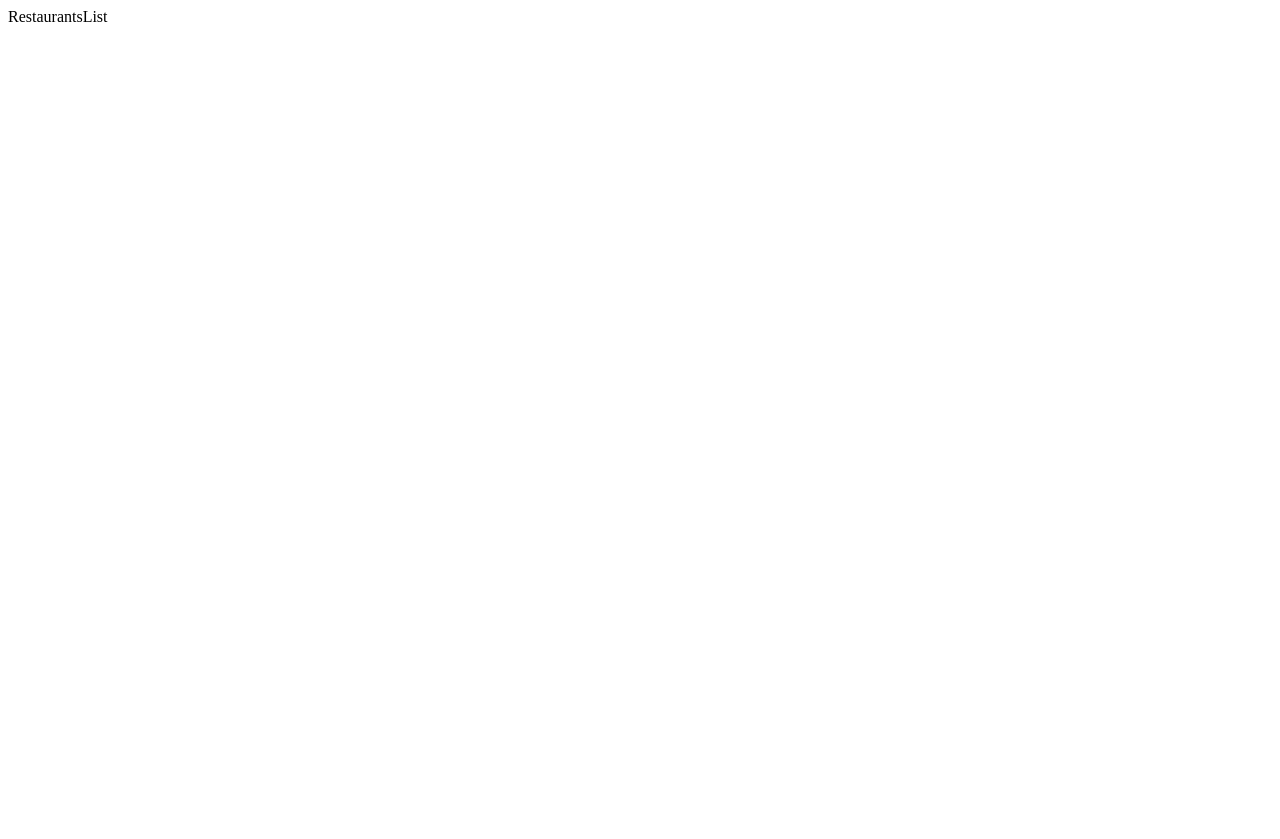
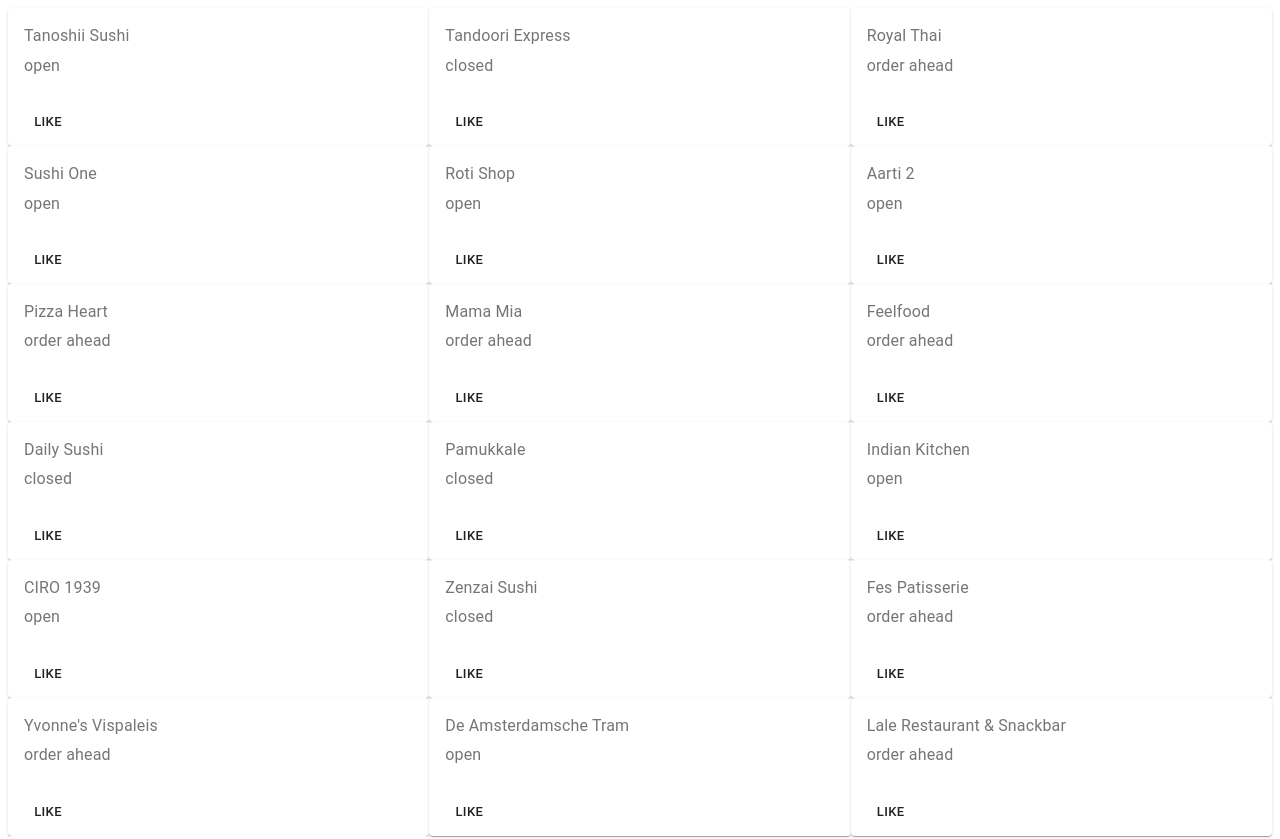
Before and after one commit to catalina1505/foodie, a React (Create React App) app: page /restaurants in a window 1280 px wide. Shown: the top 839 px of the page. Before the commit the page ends 800 px from the top, so only its background shows below. Built offline with nearby package versions, Linux system fonts and the light colour scheme.

Commit message:
added fontawesome, materialui and loaded the json data in the app

```diff
--- a/package.json
+++ b/package.json
@@ -3,9 +3,14 @@
   "version": "0.1.0",
   "private": true,
   "dependencies": {
+    "@fortawesome/fontawesome-svg-core": "^1.2.28",
+    "@fortawesome/free-solid-svg-icons": "^5.13.0",
+    "@fortawesome/react-fontawesome": "^0.1.10",
+    "@material-ui/core": "^4.10.2",
     "@testing-library/jest-dom": "^4.2.4",
     "@testing-library/react": "^9.3.2",
     "@testing-library/user-event": "^7.1.2",
+    "node-sass": "^4.14.1",
     "react": "^16.13.1",
     "react-dom": "^16.13.1",
     "react-router-dom": "^5.2.0",
--- a/src/components/restaurant/Restaurant.js
+++ b/src/components/restaurant/Restaurant.js
@@ -0,0 +1,29 @@
+import React from 'react';
+import { Grid } from '@material-ui/core';
+import Card from '@material-ui/core/Card';
+import CardActions from '@material-ui/core/CardActions';
+import CardContent from '@material-ui/core/CardContent';
+import Button from '@material-ui/core/Button';
+import Typography from '@material-ui/core/Typography';
+
+import './Restaurant.scss';
+
+export default function Restaurant(props) {
+
+    return (
+        <Grid container spacing={24}>
+            {props.data.map((el, index) =>
+            <Grid item lg={4} sm={6} xs={12} key={index}>
+                <Card className='root'>
+                    <CardContent>
+                        <Typography className='title' color="textSecondary" gutterBottom> {el.name}</Typography>
+                        <Typography className='title' color="textSecondary" gutterBottom> {el.status}</Typography>
+                    </CardContent>
+                    <CardActions>
+                        <Button size="small">Like</Button>
+                    </CardActions>
+                </Card>
+            </Grid>)}
+        </Grid>
+    )
+}
--- /dev/null
+++ b/src/components/restaurant/Restaurant.scss
@@ -0,0 +1,7 @@
+.root {
+    //margin: 0 20%;
+  }
+
+.title {
+    font-size: 14
+  }
--- a/src/containers/App.js
+++ b/src/containers/App.js
@@ -1,6 +1,11 @@
 import React, { Component } from 'react';
 import {BrowserRouter as Router} from 'react-router-dom';
 import ApplicationRoutes from './ApplicationRoutes';
+
+import { library } from '@fortawesome/fontawesome-svg-core'
+import {  faChevronDown } from '@fortawesome/free-solid-svg-icons'
+
+library.add(faChevronDown)
 
 export default class App extends Component {
 
--- a/src/containers/pages/restaurantsList/RestaurantsList.js
+++ b/src/containers/pages/restaurantsList/RestaurantsList.js
@@ -1,9 +1,13 @@
 import React from 'react';
+import Restaurant from '../../../components/restaurant/Restaurant';
+import restaurants from  '../../../utils/Sample - Restaurant list - technical assignment (PHP_Javascript).json';
 
 export default function RestaurantsList() {
+
+    console.log("r", restaurants)
     return (
         <React.Fragment>
-            RestaurantsList
+            <Restaurant data={restaurants.restaurants}/>
         </React.Fragment>
     )
 }
```
Also changed, not shown: 1 other file (tests, documents, lock files or other folders).
